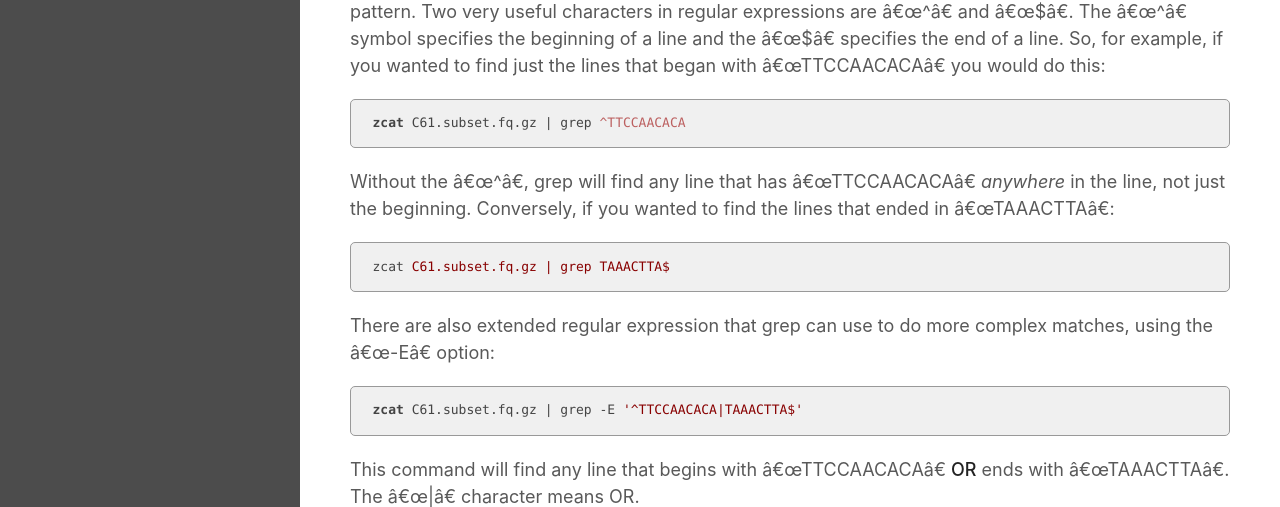
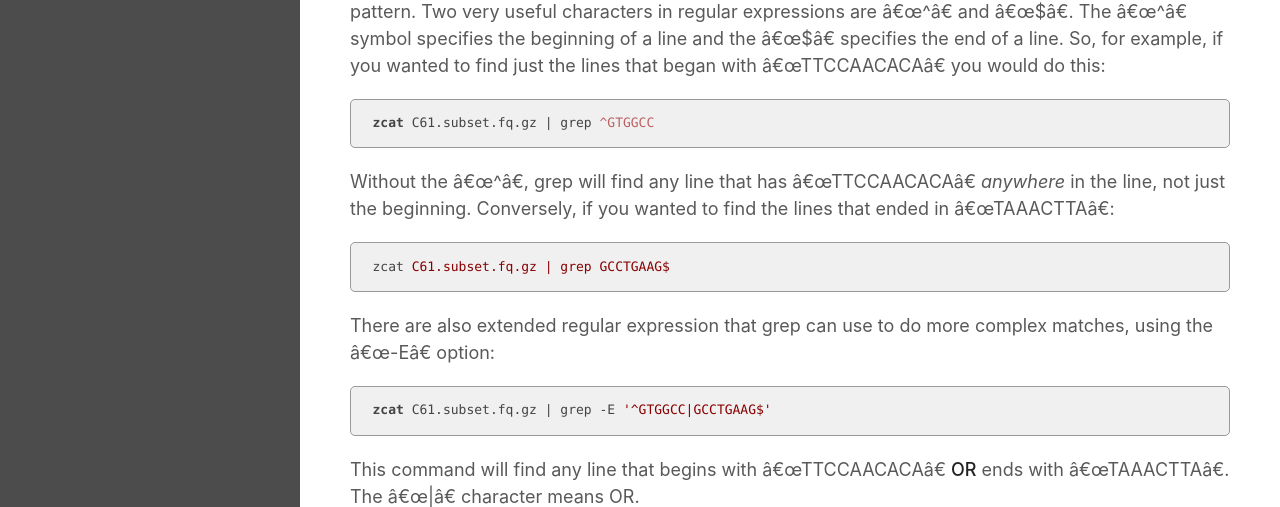
Before and after one commit to ucdavis-bioinformatics-training/2023-January-Introduction-to-the-Command-Line-for-Bioinformatics, a Jekyll site: the page built from cli/extra.md, in a window 1280 px wide. Shown: the part 3915-4422 px from the top of the page. Built offline with Jekyll 4.4.1, drawn with Linux system fonts in a browser that asks for light colours; our own code applies the rules of GitHub Pages for plain Markdown files.

Commit message:
initial commit

```diff
--- a/cli/extra.md
+++ b/cli/extra.md
@@ -109,15 +109,15 @@ This looks for the sequence "CACAATGTTTCTGCTGCCTGAACC" in the fastq file and the
 
 Another thing grep can do is regular expressions. Regular expressions are a way of specifying a search pattern. Two very useful characters in regular expressions are "^" and "$". The "^" symbol specifies the beginning of a line and the "$" specifies the end of a line. So, for example, if you wanted to find just the lines that began with "TTCCAACACA" you would do this:
 
-    zcat C61.subset.fq.gz | grep ^TTCCAACACA
+    zcat C61.subset.fq.gz | grep ^GTGGCC
 
 Without the "^", grep will find any line that has "TTCCAACACA" *anywhere* in the line, not just the beginning. Conversely, if you wanted to find the lines that ended in "TAAACTTA":
 
-    zcat C61.subset.fq.gz | grep TAAACTTA$
+    zcat C61.subset.fq.gz | grep GCCTGAAG$
 
 There are also extended regular expression that grep can use to do more complex matches, using the "-E" option:
 
-    zcat C61.subset.fq.gz | grep -E '^TTCCAACACA|TAAACTTA$'
+    zcat C61.subset.fq.gz | grep -E '^GTGGCC|GCCTGAAG$'
 
 This command will find any line that begins with "TTCCAACACA" **OR** ends with "TAAACTTA". The "\|" character means OR.
 
```
